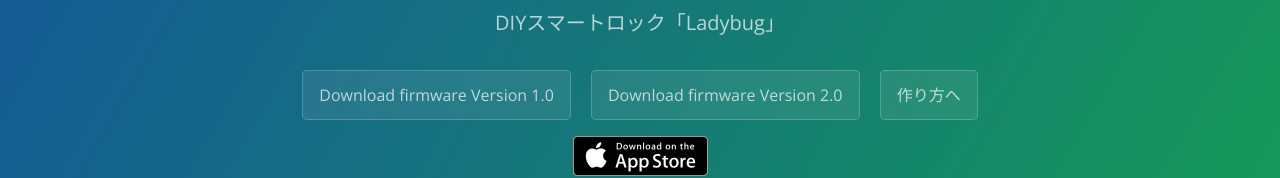
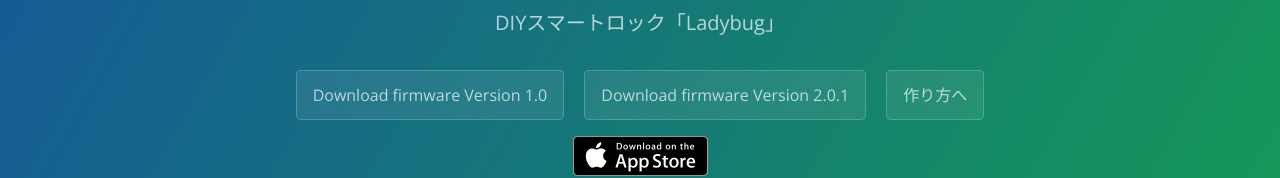
Before and after one commit to toshi-saito/Ladybug, a plain HTML site: page index.html in a window 1280 px wide. Shown: the part 168-346 px from the top of the page. Drawn offline with nearby package versions, Linux system fonts and the light colour scheme.

Commit message:
add firmware v2.0.1

```diff
--- a/index.html
+++ b/index.html
@@ -16,7 +16,7 @@
     </h1>
     <h2 class="project-tagline">DIYスマートロック「Ladybug」</h2>
     <a href="firmware/Ladybug_firmware_1_0.hex" class="btn">Download firmware Version 1.0</a>
-    <a href="firmware/Ladybug_firmware_2_0.hex" class="btn">Download firmware Version 2.0</a>
+    <a href="firmware/Ladybug_firmware_2_0_1.hex" class="btn">Download firmware Version 2.0.1</a>
     <a class="btn" href="how_to_make.html">作り方へ</a>
     <br/>
     <a target="_blank" href="https://itunes.apple.com/us/app/ladybug/id1045005224?l=ja&ls=1&mt=8">
```
Also changed, not shown: 1 other file.
